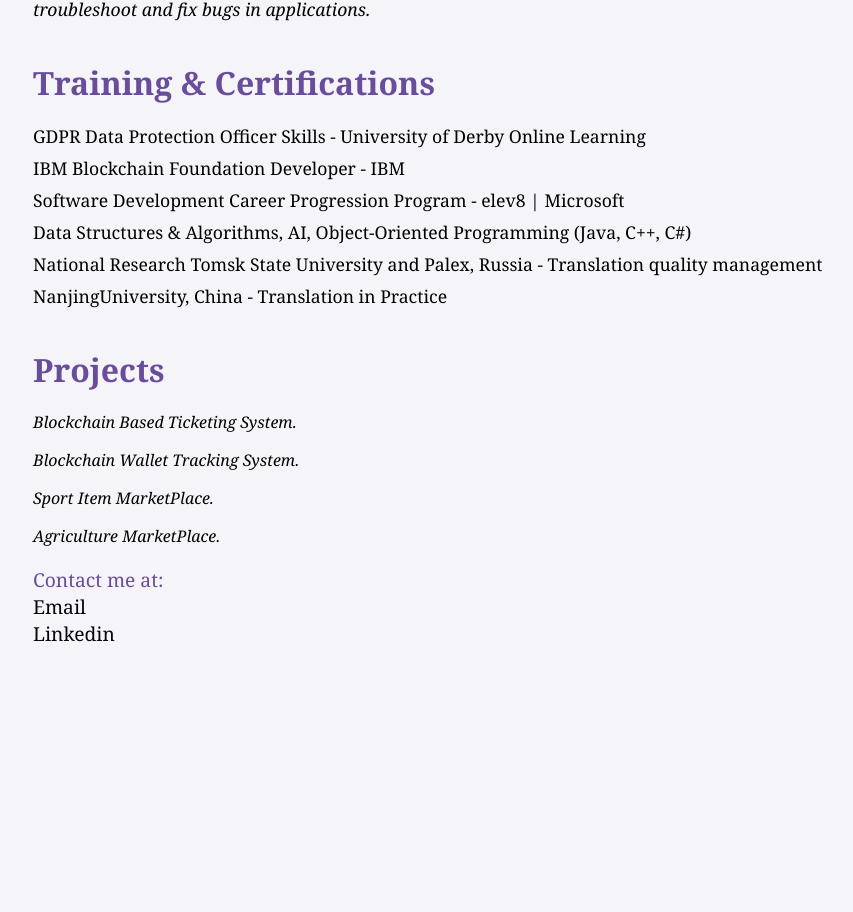
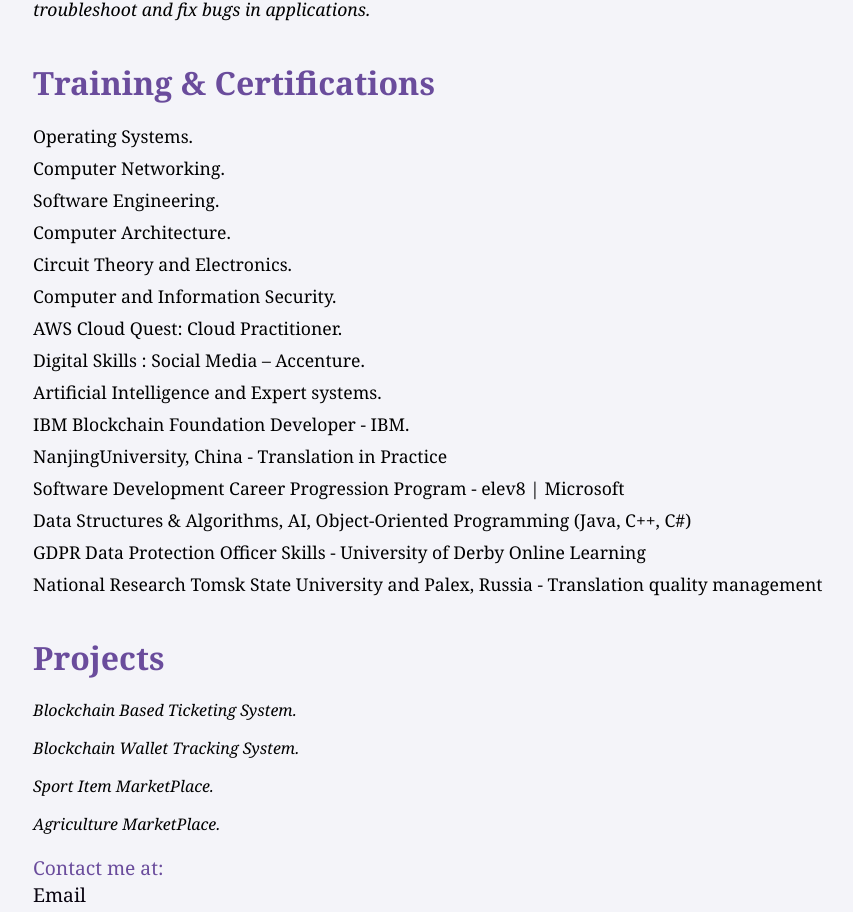
Before and after one commit to Otopxy/profile, a React (Create React App) app: page / in a window 1280 px wide. Shown: the part 2657-3569 px from the top of the page, without its empty margins (95-948 px from the left). Before the commit the page ends 3364 px from the top, so only its background shows below. Built offline with nearby package versions, Linux system fonts and the light colour scheme.

Commit message:
Update Certifications.js

```diff
--- a/src/components/Certifications.js
+++ b/src/components/Certifications.js
@@ -5,13 +5,22 @@ function Certifications() {
     <section className="certifications">
       <h2>Training & Certifications</h2>
       <ul>
-        <li>GDPR Data Protection Officer Skills - University of Derby Online Learning</li>
-        <li>IBM Blockchain Foundation Developer - IBM</li>
+        <li>Operating Systems.</li>
+        <li>Computer Networking.</li>
+        <li>Software Engineering.</li>
+        <li>Computer Architecture.</li>
+        <li>Circuit Theory and Electronics.</li>
+        <li>Computer and Information Security.</li>
+        <li>AWS Cloud Quest: Cloud Practitioner.</li>
+        <li>Digital Skills : Social Media – Accenture.</li>
+        <li>Artificial Intelligence and Expert systems.</li>
+        <li>IBM Blockchain Foundation Developer - IBM.</li>
+        <li>NanjingUniversity, China - Translation in Practice</li>
         <li>Software Development Career Progression Program - elev8 | Microsoft</li>
         <li>Data Structures & Algorithms, AI, Object-Oriented Programming (Java, C++, C#)</li>
+        <li>GDPR Data Protection Officer Skills - University of Derby Online Learning</li>
         <li>National Research Tomsk State University and Palex, Russia - Translation quality management</li>
-        <li>NanjingUniversity, China - Translation in Practice</li>
-      </ul>
+        </ul>
     </section>
   );
 }
```
